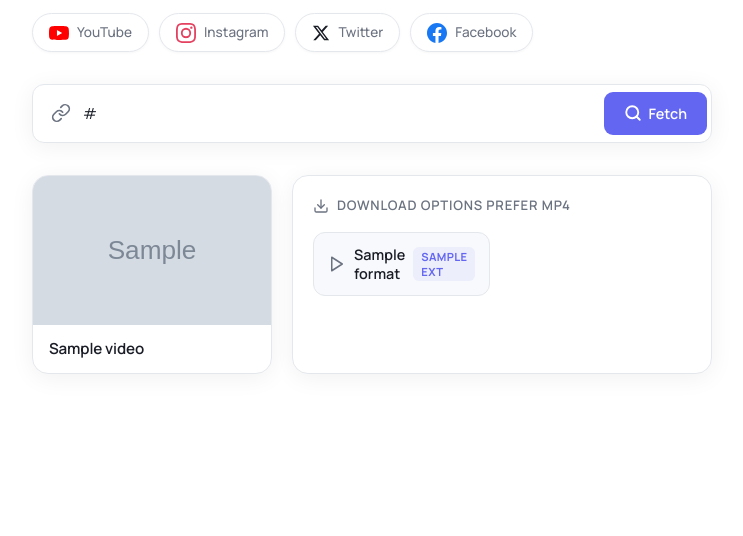
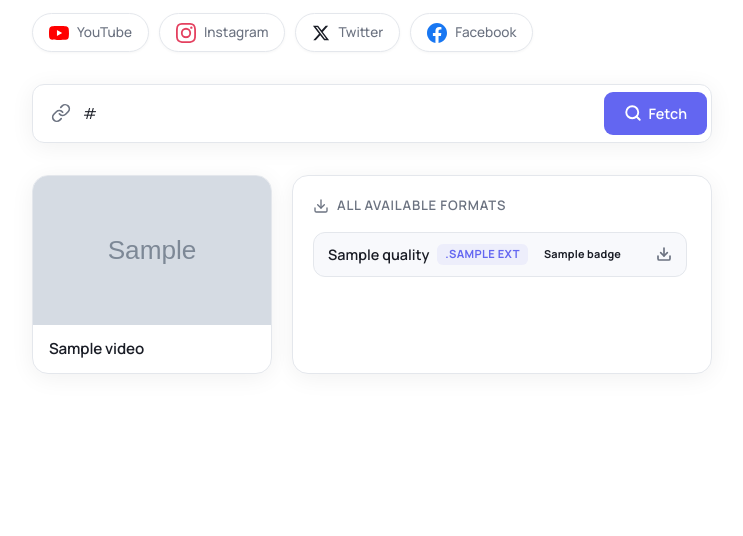
Before and after one commit to ankurs-Code/Video_downloader, a FastAPI app: template templates/index.html in a window 1280 px wide. Shown: the part 217-753 px from the top of the page, without its empty margins (268-1011 px from the left). Run offline with FastAPI, Linux system fonts and the light colour scheme; the template is opened without the code that fills it: most values are stand-ins (such as "Sample title", 1, 10 or a date in 2020); grey boxes marked "Sample" are stand-in pictures.

Commit message:
whole chanange

```diff
--- a/main.py
+++ b/main.py
@@ -1,204 +1,38 @@
-import mimetypes
-from pathlib import Path
-import threading
-import time
-import uuid
-
-from fastapi import FastAPI, Form, HTTPException, Request
-from fastapi.responses import FileResponse, HTMLResponse
+from fastapi import FastAPI, Form, Request
+from fastapi.responses import HTMLResponse
 from fastapi.staticfiles import StaticFiles
 from fastapi.templating import Jinja2Templates
-from starlette.background import BackgroundTask
-import uvicorn
 
-from downloader import cleanup_download, download_video, get_video_info
+from downloader import get_video_info
 
 
 app = FastAPI(title="vclip")
 app.mount("/static", StaticFiles(directory="static"), name="static")
-
 templates = Jinja2Templates(directory="templates")
-DOWNLOAD_JOBS = {}
-DOWNLOAD_LOCK = threading.Lock()
-MAX_CONCURRENT_DOWNLOADS = 4
-_download_semaphore = threading.Semaphore(MAX_CONCURRENT_DOWNLOADS)
 
 
-def _set_job_state(job_id, **updates):
-    with DOWNLOAD_LOCK:
-        job = DOWNLOAD_JOBS.get(job_id)
-        if job is not None:
-            job.update(updates)
-
-
-def _get_job(job_id):
-    with DOWNLOAD_LOCK:
-        job = DOWNLOAD_JOBS.get(job_id)
-        return dict(job) if job is not None else None
-
-
-def _finalize_job(job_id, temp_dir, delay=0):
-    """Clean up the temp directory and remove the job from memory.
-
-    A non-zero *delay* lets the user hit "Download again" before the file
-    disappears.
-    """
-    if delay > 0:
-        time.sleep(delay)
-    cleanup_download(Path(temp_dir))
-    with DOWNLOAD_LOCK:
-        DOWNLOAD_JOBS.pop(job_id, None)
-
-
-def _guess_media_type(file_path: str):
-    return mimetypes.guess_type(file_path)[0] or "application/octet-stream"
-
-
-def _run_download_job(job_id, url, format_id):
-    _set_job_state(
-        job_id,
-        state="starting",
-        progress=1,
-        message="Preparing download...",
-    )
-    acquired = _download_semaphore.acquire(timeout=0)
-    if not acquired:
-        _set_job_state(
-            job_id,
-            state="error",
-            progress=0,
-            message=f"Too many concurrent downloads (max {MAX_CONCURRENT_DOWNLOADS}). Try again shortly.",
-        )
-        return
-    try:
-        file_path, filename, temp_dir = download_video(
-            url,
-            format_id,
-            progress_callback=lambda payload: _set_job_state(job_id, **payload),
-        )
-    except Exception as exc:
-        _set_job_state(
-            job_id,
-            state="error",
-            progress=0,
-            message=str(exc),
-        )
-        return
-    finally:
-        _download_semaphore.release()
-
-    _set_job_state(
-        job_id,
-        state="completed",
-        progress=100,
-        message="Download is ready.",
-        filename=filename,
-        file_path=str(file_path),
-        media_type=_guess_media_type(str(file_path)),
-        temp_dir=str(temp_dir),
-        download_url=f"/download-file/{job_id}",
-    )
-
-
-def render_home(request: Request, *, url: str = "", video=None, error: str | None = None):
+def _render(request, *, url="", video=None, error=None):
     return templates.TemplateResponse(
         request,
         "index.html",
-        {
-            "request": request,
-            "url": url,
-            "video": video,
-            "error": error,
-        },
+        {"url": url, "video": video, "error": error},
     )
 
 
 @app.get("/", response_class=HTMLResponse)
 def home(request: Request):
-    return render_home(request)
+    return _render(request)
 
 
 @app.post("/fetch", response_class=HTMLResponse)
 def fetch_video(request: Request, url: str = Form(...)):
-    url = url.strip()
+    cleaned = url.strip()
+    if not cleaned:
+        return _render(request, error="Please enter a video URL.")
+
     try:
-        video = get_video_info(url)
-        return render_home(request, url=url, video=video)
+        video = get_video_info(cleaned)
     except Exception as exc:
-        return render_home(request, url=url, error=str(exc))
+        return _render(request, url=cleaned, error=str(exc))
 
-
-@app.post("/start-download")
-def start_download(url: str = Form(...), format_id: str = Form(...)):
-    cleaned_url = url.strip()
-    job_id = uuid.uuid4().hex
-    with DOWNLOAD_LOCK:
-        DOWNLOAD_JOBS[job_id] = {
-            "id": job_id,
-            "state": "queued",
-            "progress": 0,
-            "message": "Queued...",
-            "format_id": format_id,
-        }
-
-    worker = threading.Thread(
-        target=_run_download_job,
-        args=(job_id, cleaned_url, format_id),
-        daemon=True,
-    )
-    worker.start()
-    return {"job_id": job_id}
-
-
-@app.get("/download-status/{job_id}")
-def download_status(job_id: str):
-    job = _get_job(job_id)
-    if job is None:
-        raise HTTPException(status_code=404, detail="Download job not found.")
-
-    job.pop("file_path", None)
-    job.pop("temp_dir", None)
-    return job
-
-
-@app.get("/download-file/{job_id}")
-def download_job_file(job_id: str):
-    job = _get_job(job_id)
-    if job is None:
-        raise HTTPException(status_code=404, detail="Download job not found.")
-    if job.get("state") != "completed":
-        raise HTTPException(status_code=409, detail="Download is not ready yet.")
-
-    file_path = Path(job["file_path"])
-    if not file_path.exists():
-        # File was already cleaned up — remove stale job and report.
-        with DOWNLOAD_LOCK:
-            DOWNLOAD_JOBS.pop(job_id, None)
-        raise HTTPException(status_code=410, detail="File has expired. Please download again from scratch.")
-
-    # Defer cleanup by 120 s so "Download again" still works for a while.
-    return FileResponse(
-        path=job["file_path"],
-        filename=job["filename"],
-        media_type=job.get("media_type") or _guess_media_type(job["file_path"]),
-        background=BackgroundTask(_finalize_job, job_id, job["temp_dir"], delay=120),
-    )
-
-
-@app.get("/download")
-def download_file(url: str, format_id: str):
-    try:
-        file_path, filename, temp_dir = download_video(url.strip(), format_id)
-    except Exception as exc:
-        raise HTTPException(status_code=400, detail=str(exc)) from exc
-
-    return FileResponse(
-        path=file_path,
-        filename=filename,
-        media_type=_guess_media_type(str(file_path)),
-        background=BackgroundTask(cleanup_download, temp_dir),
-    )
-
-
-if __name__ == "__main__":
-    uvicorn.run("main:app", host="127.0.0.1", port=8000, reload=False)
+    return _render(request, url=cleaned, video=video)
--- a/static/app.js
+++ /dev/null
@@ -1,97 +0,0 @@
-(() => {
-    const progressPanel = document.querySelector(".progress-panel");
-    if (!progressPanel) {
-        return;
-    }
-
-    const progressFill = progressPanel.querySelector(".progress-fill");
-    const progressValue = progressPanel.querySelector(".progress-value");
-    const progressMessage = progressPanel.querySelector(".progress-message");
-    const progressLink = progressPanel.querySelector(".progress-link");
-    const downloadButtons = Array.from(document.querySelectorAll(".download-form button"));
-    let pollingTimer = null;
-
-    const setButtonsDisabled = (disabled) => {
-        for (const button of downloadButtons) {
-            button.disabled = disabled;
-        }
-    };
-
-    const showProgress = (progress, message, state) => {
-        const safeProgress = Math.max(0, Math.min(100, Math.round(progress || 0)));
-        progressPanel.hidden = false;
-        progressPanel.dataset.state = state || "downloading";
-        progressFill.style.width = `${safeProgress}%`;
-        progressValue.textContent = `${safeProgress}%`;
-        progressMessage.textContent = message || "Preparing download...";
-    };
-
-    const stopPolling = () => {
-        if (pollingTimer !== null) {
-            window.clearTimeout(pollingTimer);
-            pollingTimer = null;
-        }
-    };
-
-    const pollJob = async (jobId) => {
-        try {
-            const response = await fetch(`/download-status/${jobId}`, { cache: "no-store" });
-            if (!response.ok) {
-                throw new Error("Could not read download progress.");
-            }
-
-            const job = await response.json();
-            showProgress(job.progress, job.message, job.state);
-
-            if (job.state === "completed") {
-                stopPolling();
-                setButtonsDisabled(false);
-                progressLink.href = job.download_url;
-                progressLink.hidden = false;
-                progressMessage.textContent = "Download is ready. It should start automatically.";
-                window.location.assign(job.download_url);
-                return;
-            }
-
-            if (job.state === "error") {
-                stopPolling();
-                setButtonsDisabled(false);
-                progressLink.hidden = true;
-                return;
-            }
-
-            pollingTimer = window.setTimeout(() => pollJob(jobId), 900);
-        } catch (error) {
-            stopPolling();
-            setButtonsDisabled(false);
-            progressLink.hidden = true;
-            showProgress(0, error.message || "Download failed.", "error");
-        }
-    };
-
-    for (const form of document.querySelectorAll(".download-form")) {
-        form.addEventListener("submit", async (event) => {
-            event.preventDefault();
-            stopPolling();
-            setButtonsDisabled(true);
-            progressLink.hidden = true;
-            showProgress(2, "Creating download job...", "starting");
-
-            try {
-                const response = await fetch("/start-download", {
-                    method: "POST",
-                    body: new URLSearchParams(new FormData(form)),
-                });
-                if (!response.ok) {
-                    throw new Error("Could not start the download.");
-                }
-
-                const data = await response.json();
-                pollJob(data.job_id);
-            } catch (error) {
-                setButtonsDisabled(false);
-                showProgress(0, error.message || "Could not start the download.", "error");
-            }
-        });
-    }
-})();
--- a/static/style.css
+++ b/static/style.css
@@ -285,141 +285,63 @@ h1 {
     letter-spacing: 0.06em;
 }
 
-.progress-panel {
-    margin-bottom: 16px;
-    padding: 14px;
-    border-radius: var(--radius);
-    background: var(--surface-hover);
-    border: 1px solid var(--border);
+/* ── Format List ────────────────────────────── */
+.format-list {
+    display: flex;
+    flex-direction: column;
+    gap: 8px;
+    max-height: 480px;
+    overflow-y: auto;
+    padding-right: 4px;
 }
 
-.progress-panel[data-state="error"] {
-    background: var(--red-soft);
-    border-color: rgba(239, 68, 68, 0.15);
-}
+.format-list::-webkit-scrollbar { width: 6px; }
+.format-list::-webkit-scrollbar-track { background: transparent; }
+.format-list::-webkit-scrollbar-thumb { background: #d1d5db; border-radius: 3px; }
 
-.progress-header {
+.format-row {
     display: flex;
     align-items: center;
     justify-content: space-between;
     gap: 12px;
-}
-
-.progress-title {
-    font-size: 0.82rem;
-    font-weight: 600;
-    color: var(--text-muted);
-    text-transform: uppercase;
-    letter-spacing: 0.06em;
-}
-
-.progress-value {
-    font-size: 0.9rem;
-    font-weight: 700;
-    color: var(--accent);
-}
-
-.progress-panel[data-state="error"] .progress-value {
-    color: #b91c1c;
-}
-
-.progress-track {
-    margin-top: 10px;
-    width: 100%;
-    height: 10px;
-    border-radius: 999px;
-    background: #e8ebf4;
-    overflow: hidden;
-}
-
-.progress-fill {
-    width: 0;
-    height: 100%;
-    border-radius: inherit;
-    background: linear-gradient(90deg, var(--accent) 0%, #8b8efb 100%);
-    transition: width 0.35s ease;
-}
-
-.progress-panel[data-state="error"] .progress-fill {
-    background: linear-gradient(90deg, #ef4444 0%, #f97316 100%);
-}
-
-.progress-message {
-    margin-top: 10px;
-    font-size: 0.9rem;
-    color: var(--text-muted);
-}
-
-.progress-link {
-    display: inline-flex;
-    margin-top: 10px;
-    color: var(--accent);
-    font-size: 0.85rem;
-    font-weight: 600;
-    text-decoration: none;
-}
-
-.progress-link:hover {
-    text-decoration: underline;
-}
-
-/* ── Quality Grid ───────────────────────────── */
-.quality-grid {
-    display: grid;
-    grid-template-columns: repeat(3, 1fr);
-    gap: 10px;
-}
-
-.download-form {
-    width: 100%;
-}
-
-.quality-btn {
-    display: flex;
-    align-items: center;
-    justify-content: flex-start;
-    gap: 8px;
-    width: 100%;
-    padding: 12px 14px;
+    padding: 11px 14px;
     border-radius: var(--radius);
     background: var(--bg);
     border: 1px solid var(--border);
+    text-decoration: none;
     color: var(--text);
-    appearance: none;
-    font-family: inherit;
-    text-align: left;
     transition: all var(--transition);
     cursor: pointer;
 }
 
-.quality-btn:disabled {
-    cursor: wait;
-    opacity: 0.7;
-    transform: none;
+.format-row:hover {
+    border-color: var(--accent);
+    background: var(--accent-soft);
+    transform: translateY(-1px);
+    box-shadow: 0 2px 8px rgba(99, 102, 241, 0.1);
 }
 
-.quality-btn:hover {
-    border-color: var(--accent);
-    background: var(--accent-soft);
+.format-row:hover .dl-icon {
     color: var(--accent);
-    box-shadow: 0 2px 8px rgba(99, 102, 241, 0.1);
-    transform: translateY(-1px);
 }
 
-.quality-btn svg {
+.dl-icon {
     flex-shrink: 0;
     color: var(--text-muted);
     transition: color var(--transition);
 }
 
-.quality-btn:hover svg {
-    color: var(--accent);
+.format-info {
+    display: flex;
+    align-items: center;
+    gap: 8px;
+    flex-wrap: wrap;
+    min-width: 0;
 }
 
 .q-label {
     font-weight: 600;
     font-size: 0.9rem;
-    flex: 1;
 }
 
 .q-ext {
@@ -431,6 +353,29 @@ h1 {
     font-weight: 700;
     text-transform: uppercase;
     letter-spacing: 0.03em;
+}
+
+.q-badge {
+    padding: 2px 8px;
+    border-radius: 6px;
+    font-size: 0.68rem;
+    font-weight: 700;
+    letter-spacing: 0.02em;
+}
+
+.q-badge-video\+audio {
+    background: var(--green-soft);
+    color: var(--green);
+}
+
+.q-badge-video {
+    background: var(--accent-soft);
+    color: var(--accent);
+}
+
+.q-badge-audio {
+    background: rgba(245, 158, 11, 0.1);
+    color: #d97706;
 }
 
 /* ── Footer ─────────────────────────────────── */
--- a/templates/index.html
+++ b/templates/index.html
@@ -117,34 +117,24 @@
                         <polyline points="7 10 12 15 17 10"/>
                         <line x1="12" y1="15" x2="12" y2="3"/>
                     </svg>
-                    Download Options Prefer MP4
+                    All Available Formats
                 </p>
 
-                <div class="progress-panel" hidden>
-                    <div class="progress-header">
-                        <span class="progress-title">Download Progress</span>
-                        <span class="progress-value">0%</span>
-                    </div>
-                    <div class="progress-track" aria-hidden="true">
-                        <div class="progress-fill"></div>
-                    </div>
-                    <p class="progress-message">Waiting to start...</p>
-                    <a href="#" class="progress-link" hidden>Download again</a>
-                </div>
-
-                <div class="quality-grid" id="quality-grid">
-                    {% for q in video.formats %}
-                    <form action="/download" method="get" class="download-form">
-                        <input type="hidden" name="url" value="{{ url }}">
-                        <input type="hidden" name="format_id" value="{{ q.id }}">
-                        <button type="submit" class="quality-btn" id="dl-{{ loop.index }}">
-                            <svg width="18" height="18" viewBox="0 0 24 24" fill="none" stroke="currentColor" stroke-width="2" stroke-linecap="round" stroke-linejoin="round">
-                                <polygon points="5 3 19 12 5 21 5 3"/>
-                            </svg>
-                            <span class="q-label">{{ q.label }}</span>
-                            <span class="q-ext">{{ q.ext | upper }}</span>
-                        </button>
-                    </form>
+                <div class="format-list" id="format-list">
+                    {% for f in video.formats %}
+                    <a href="{{ f.url }}" target="_blank" rel="noopener noreferrer"
+                       class="format-row kind-{{ f.kind }}" id="dl-{{ loop.index }}">
+                        <div class="format-info">
+                            <span class="q-label">{{ f.quality }}</span>
+                            <span class="q-ext">.{{ f.ext }}</span>
+                            <span class="q-badge q-badge-{{ f.kind }}">{{ f.badge }}</span>
+                        </div>
+                        <svg class="dl-icon" width="16" height="16" viewBox="0 0 24 24" fill="none" stroke="currentColor" stroke-width="2.5" stroke-linecap="round" stroke-linejoin="round">
+                            <path d="M21 15v4a2 2 0 0 1-2 2H5a2 2 0 0 1-2-2v-4"/>
+                            <polyline points="7 10 12 15 17 10"/>
+                            <line x1="12" y1="15" x2="12" y2="3"/>
+                        </svg>
+                    </a>
                     {% endfor %}
                 </div>
             </div>
@@ -152,9 +142,8 @@
         {% endif %}
 
         <footer class="footer">
-            <p>vclip &mdash; </p>
+            <p>vclip &mdash;</p>
         </footer>
     </main>
-    <script src="/static/app.js"></script>
 </body>
 </html>
```
Also changed, not shown: downloader.py (+53 -116 lines).
